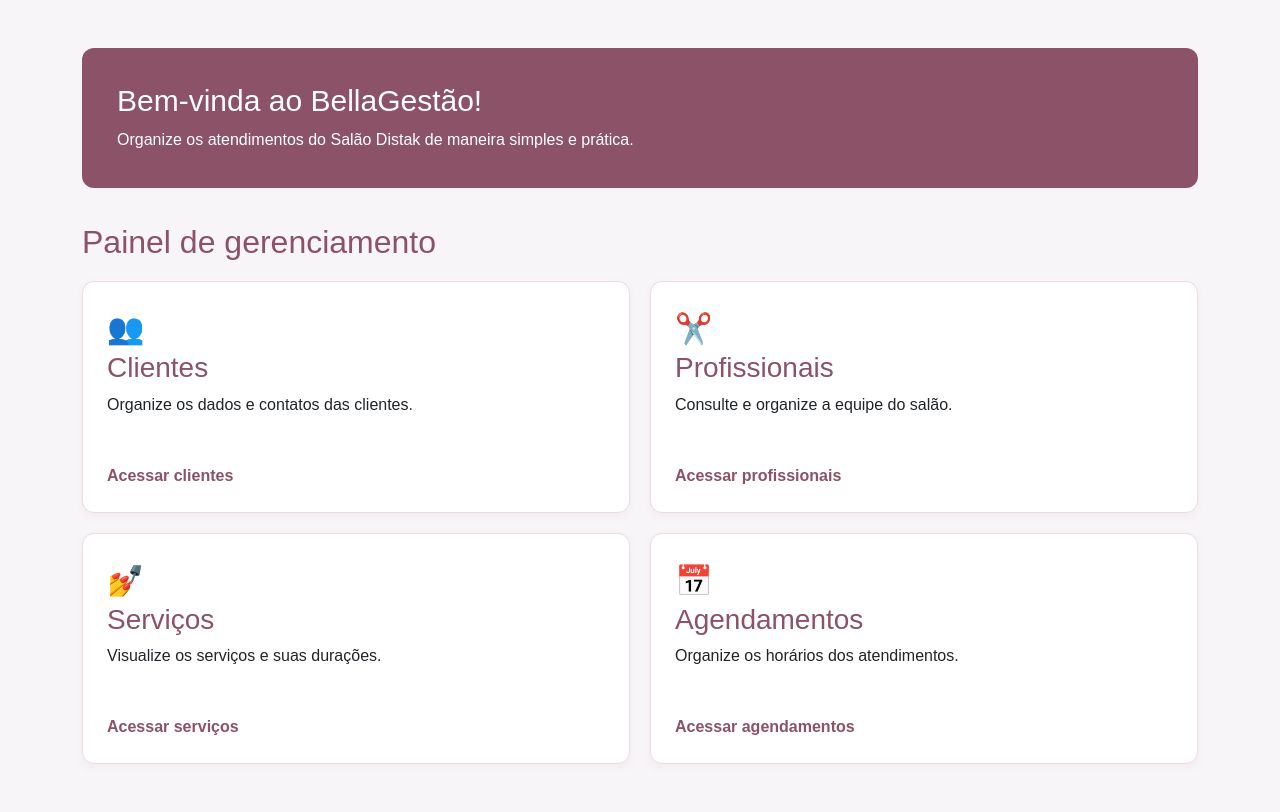
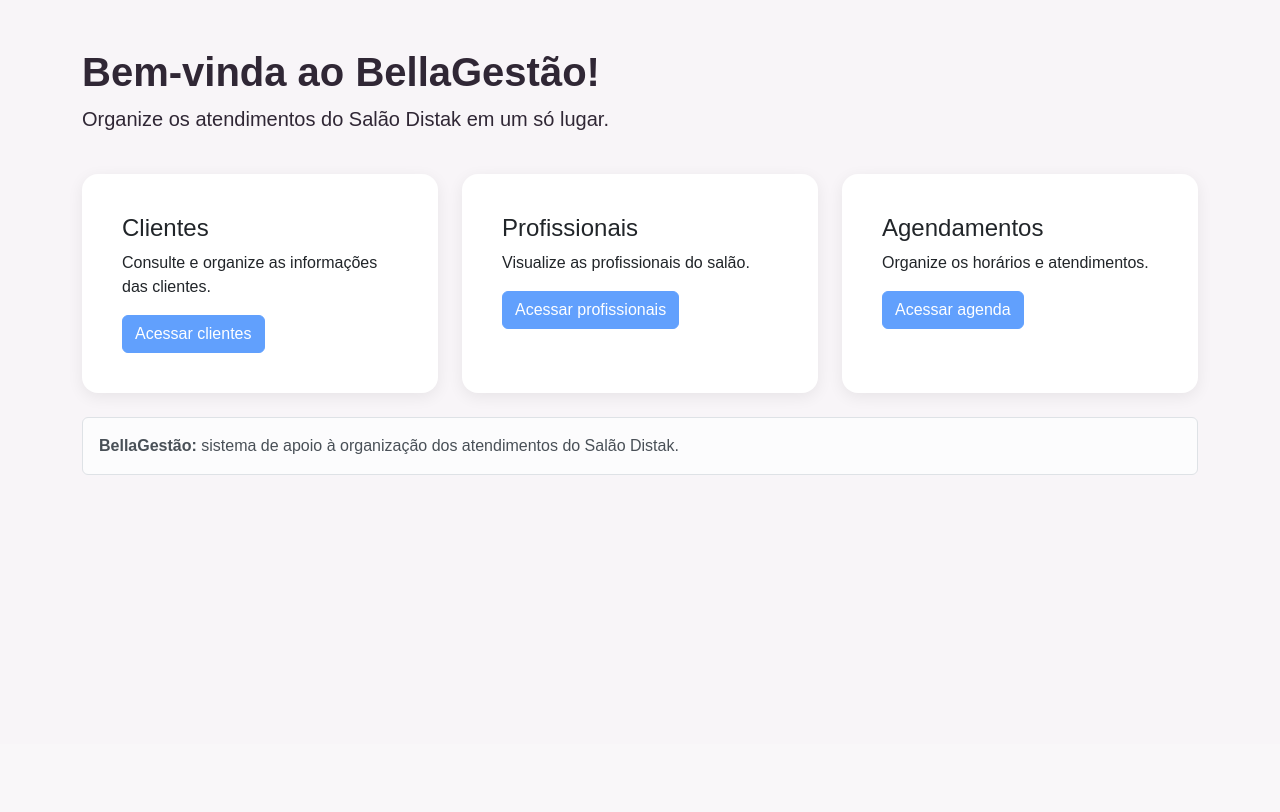
Before and after one commit to deborafreaza/bellagestao, a Flask app: page / in a window 1280 px wide. Shown: the part 56-868 px from the top of the page. After the commit the page ends 531 px from the top, so only its background shows below. Run offline with Flask 3, Linux system fonts and the light colour scheme.

Commit message:
Update index.html
Create home dashboard

```diff
--- a/app/templates/index.html
+++ b/app/templates/index.html
@@ -4,128 +4,55 @@
 {% block title %}Início | BellaGestão{% endblock %}
 
 {% block content %}
+<div class="row mb-4">
+    <div class="col-12">
+        <h1 class="fw-bold">Bem-vinda ao BellaGestão!</h1>
+        <p class="lead">
+            Organize os atendimentos do Salão Distak em um só lugar.
+        </p>
+    </div>
+</div>
 
-<section class="welcome">
-    <h1>Bem-vinda ao BellaGestão!</h1>
-
-    <p>
-        Organize os atendimentos do Salão Distak
-        de maneira simples e prática.
-    </p>
-</section>
-
-<section class="dashboard">
-
-    <h2>Painel de gerenciamento</h2>
-
-    <div class="cards">
-
-        <article class="card" id="clientes">
-            <div class="card-icon">👥</div>
-            <h3>Clientes</h3>
-            <p>Organize os dados e contatos das clientes.</p>
-            <a href="#clientes">Acessar clientes</a>
-        </article>
-
-        <article class="card" id="profissionais">
-            <div class="card-icon">✂️</div>
-            <h3>Profissionais</h3>
-            <p>Consulte e organize a equipe do salão.</p>
-            <a href="#profissionais">Acessar profissionais</a>
-        </article>
-
-        <article class="card" id="servicos">
-            <div class="card-icon">💅</div>
-            <h3>Serviços</h3>
-            <p>Visualize os serviços e suas durações.</p>
-            <a href="#servicos">Acessar serviços</a>
-        </article>
-
-        <article class="card" id="agendamentos">
-            <div class="card-icon">📅</div>
-            <h3>Agendamentos</h3>
-            <p>Organize os horários dos atendimentos.</p>
-            <a href="#agendamentos">Acessar agendamentos</a>
-        </article>
-
+<div class="row g-4">
+    <div class="col-md-4">
+        <div class="card main-card h-100 p-4">
+            <div class="card-body">
+                <h2 class="h4">Clientes</h2>
+                <p>Consulte e organize as informações das clientes.</p>
+                <button class="btn btn-primary" disabled>
+                    Acessar clientes
+                </button>
+            </div>
+        </div>
     </div>
 
-</section>
+    <div class="col-md-4">
+        <div class="card main-card h-100 p-4">
+            <div class="card-body">
+                <h2 class="h4">Profissionais</h2>
+                <p>Visualize as profissionais do salão.</p>
+                <button class="btn btn-primary" disabled>
+                    Acessar profissionais
+                </button>
+            </div>
+        </div>
+    </div>
 
-<style>
-    .welcome {
-        background: #8b5268;
-        color: white;
-        padding: 35px;
-        border-radius: 12px;
-        margin-bottom: 35px;
-    }
+    <div class="col-md-4">
+        <div class="card main-card h-100 p-4">
+            <div class="card-body">
+                <h2 class="h4">Agendamentos</h2>
+                <p>Organize os horários e atendimentos.</p>
+                <button class="btn btn-primary" disabled>
+                    Acessar agenda
+                </button>
+            </div>
+        </div>
+    </div>
+</div>
 
-    .welcome h1 {
-        margin-top: 0;
-        font-size: 30px;
-    }
-
-    .welcome p {
-        margin-bottom: 0;
-        line-height: 1.6;
-    }
-
-    .dashboard h2 {
-        color: #8b5268;
-        margin-bottom: 20px;
-    }
-
-    .cards {
-        display: grid;
-        grid-template-columns: repeat(2, minmax(0, 1fr));
-        gap: 20px;
-    }
-
-    .card {
-        background: white;
-        border: 1px solid #eadce2;
-        border-radius: 12px;
-        padding: 24px;
-        box-shadow: 0 3px 10px rgba(80, 40, 60, 0.05);
-    }
-
-    .card-icon {
-        font-size: 30px;
-    }
-
-    .card h3 {
-        color: #8b5268;
-        margin-bottom: 8px;
-    }
-
-    .card p {
-        line-height: 1.5;
-        min-height: 45px;
-    }
-
-    .card a {
-        display: inline-block;
-        margin-top: 10px;
-        color: #8b5268;
-        font-weight: bold;
-        text-decoration: none;
-    }
-
-    .card a:hover,
-    .card a:focus {
-        text-decoration: underline;
-    }
-
-    @media (max-width: 650px) {
-        .cards {
-            grid-template-columns: 1fr;
-        }
-
-        .welcome {
-            padding: 24px;
-        }
-    }
-</style>
-
+<div class="alert alert-light border mt-4" role="status">
+    <strong>BellaGestão:</strong> sistema de apoio à organização
+    dos atendimentos do Salão Distak.
+</div>
 {% endblock %}
```
